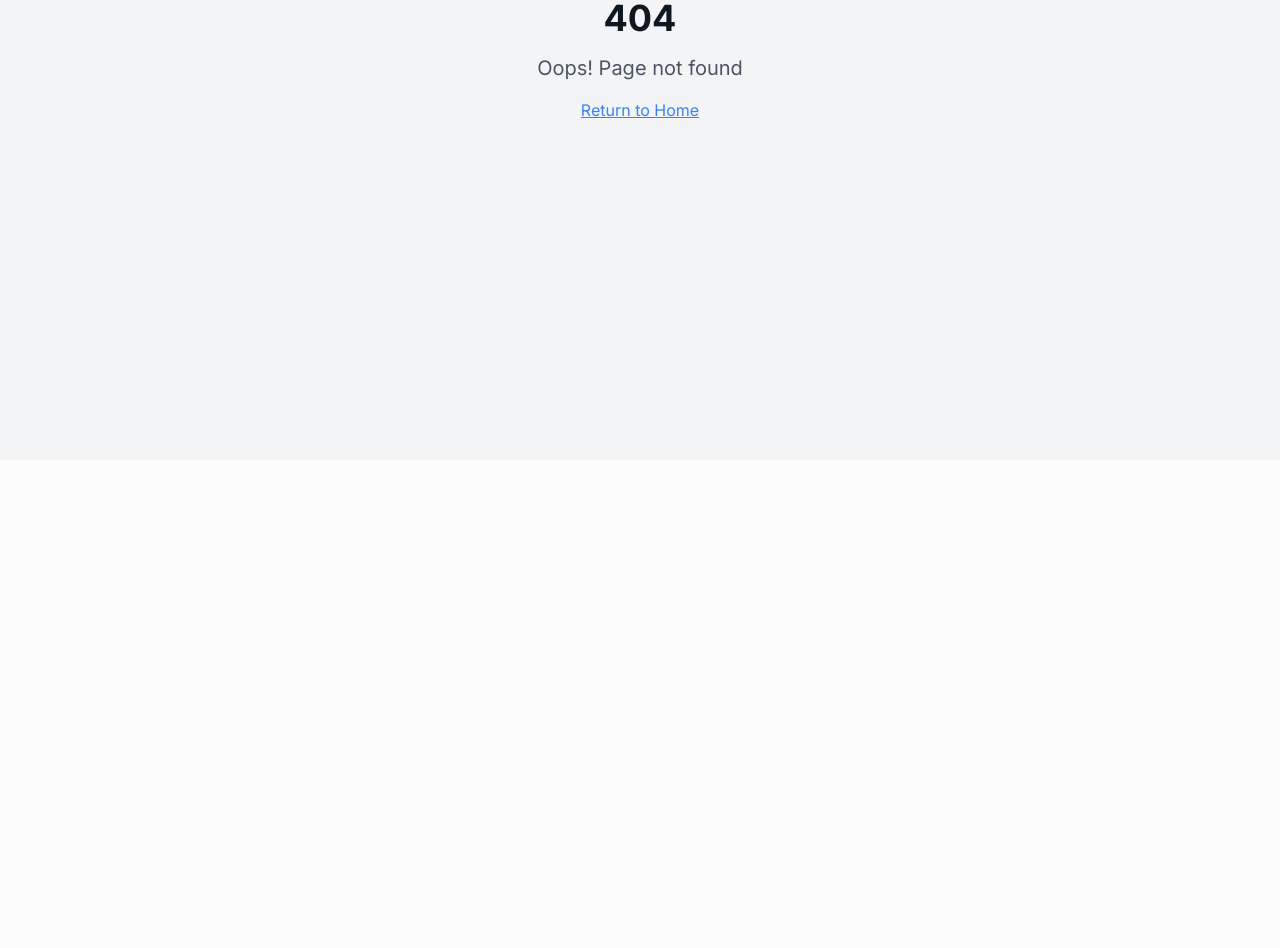
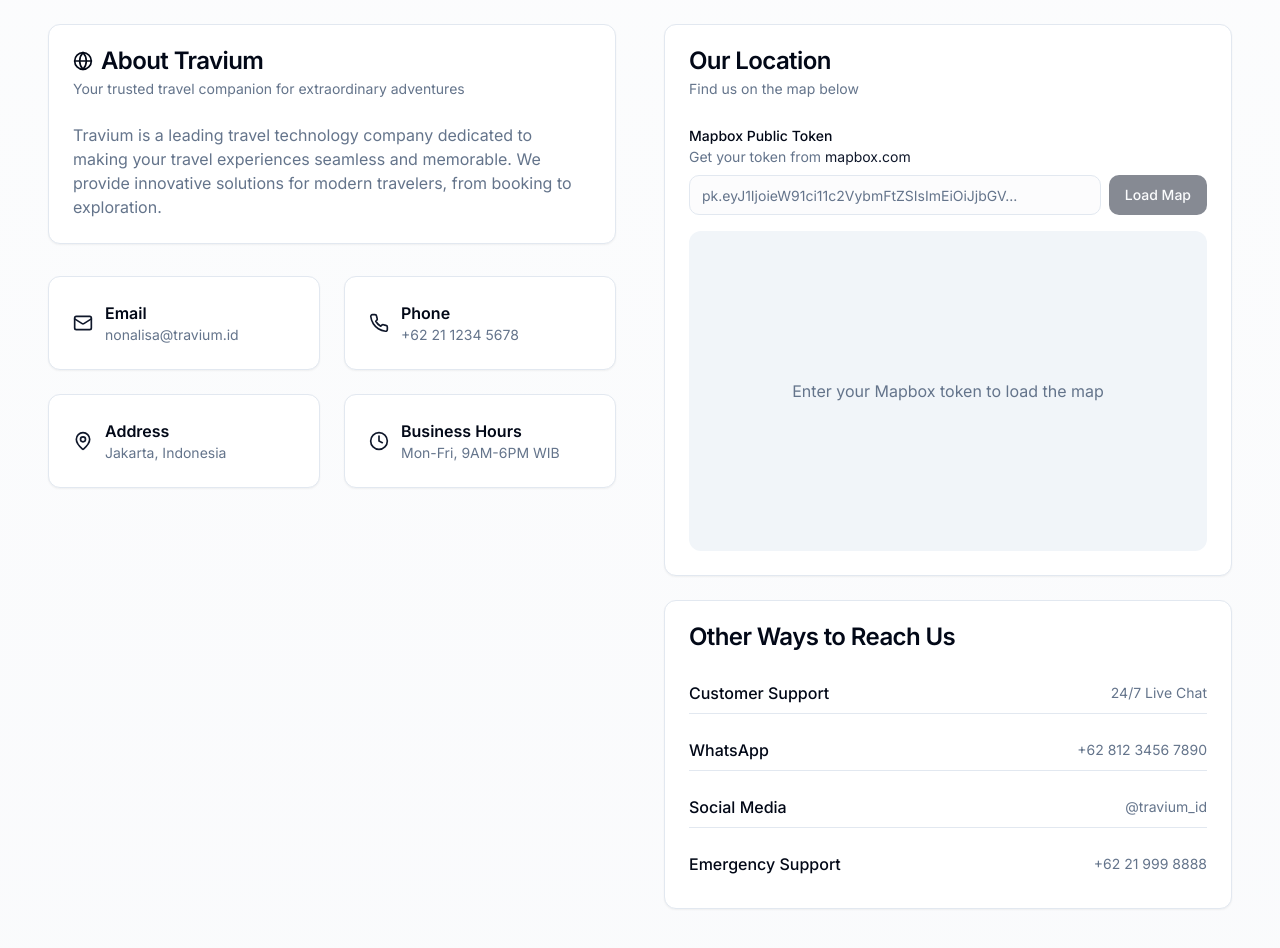
Before and after one commit to mahaengine/glow-convert-sell-919, a React (Vite) app: page /contact in a window 1280 px wide. Before the commit this address had no page. Shown: the part 340-1288 px from the top of the page. Before the commit the page ends 800 px from the top, so only its background shows below. Built offline with nearby package versions, Linux system fonts and the light colour scheme.

Commit message:
Add Contact Us page

```diff
--- a/package.json
+++ b/package.json
@@ -48,6 +48,7 @@
     "framer-motion": "^12.4.11",
     "input-otp": "^1.2.4",
     "lucide-react": "^0.462.0",
+    "mapbox-gl": "^3.15.0",
     "next-themes": "^0.3.0",
     "react": "^18.3.1",
     "react-day-picker": "^8.10.1",
--- a/src/App.tsx
+++ b/src/App.tsx
@@ -6,6 +6,7 @@ import { BrowserRouter, Routes, Route } from "react-router-dom";
 import Index from "./pages/Index";
 import Features from "./pages/Features";
 import FAQ from "./pages/FAQ";
+import ContactUs from "./pages/ContactUs";
 import NotFound from "./pages/NotFound";
 
 const queryClient = new QueryClient();
@@ -20,6 +21,7 @@ const App = () => (
           <Route path="/" element={<Index />} />
           <Route path="/features" element={<Features />} />
           <Route path="/faq" element={<FAQ />} />
+          <Route path="/contact" element={<ContactUs />} />
           {/* ADD ALL CUSTOM ROUTES ABOVE THE CATCH-ALL "*" ROUTE */}
           <Route path="*" element={<NotFound />} />
         </Routes>
--- a/src/components/Navbar.tsx
+++ b/src/components/Navbar.tsx
@@ -47,7 +47,7 @@ const Navbar = () => {
           <a href="/faq" className="text-convrt-dark-blue/80 hover:text-convrt-dark-blue font-medium transition-colors">
             FAQ
           </a>
-          <a href="#contact" className="text-convrt-dark-blue/80 hover:text-convrt-dark-blue font-medium transition-colors">
+          <a href="/contact" className="text-convrt-dark-blue/80 hover:text-convrt-dark-blue font-medium transition-colors">
             Contact Us
           </a>
           <a href="#cta" className="button-primary">
@@ -90,7 +90,7 @@ const Navbar = () => {
               FAQ
             </a>
             <a
-              href="#contact"
+              href="/contact"
               className="text-convrt-dark-blue/80 hover:text-convrt-dark-blue font-medium transition-colors"
               onClick={() => setIsMobileMenuOpen(false)}
             >
--- /dev/null
+++ b/src/pages/ContactUs.tsx
@@ -0,0 +1,210 @@
+import React, { useEffect, useRef, useState } from 'react';
+import mapboxgl from 'mapbox-gl';
+import 'mapbox-gl/dist/mapbox-gl.css';
+import { Card, CardContent, CardDescription, CardHeader, CardTitle } from "@/components/ui/card";
+import { Input } from "@/components/ui/input";
+import { Label } from "@/components/ui/label";
+import { Button } from "@/components/ui/button";
+import { MapPin, Phone, Mail, Clock, Globe } from "lucide-react";
+
+const ContactUs = () => {
+  const mapContainer = useRef<HTMLDivElement>(null);
+  const map = useRef<mapboxgl.Map | null>(null);
+  const [mapboxToken, setMapboxToken] = useState('');
+  const [mapInitialized, setMapInitialized] = useState(false);
+
+  const initializeMap = () => {
+    if (!mapContainer.current || !mapboxToken) return;
+
+    mapboxgl.accessToken = mapboxToken;
+
+    map.current = new mapboxgl.Map({
+      container: mapContainer.current,
+      style: 'mapbox://styles/mapbox/streets-v12',
+      center: [106.8456, -6.2088], // Jakarta coordinates
+      zoom: 12
+    });
+
+    // Add marker for office location
+    new mapboxgl.Marker()
+      .setLngLat([106.8456, -6.2088])
+      .addTo(map.current);
+
+    // Add navigation controls
+    map.current.addControl(new mapboxgl.NavigationControl(), 'top-right');
+
+    setMapInitialized(true);
+  };
+
+  useEffect(() => {
+    return () => {
+      map.current?.remove();
+    };
+  }, []);
+
+  return (
+    <div className="min-h-screen bg-gradient-to-b from-background to-secondary/20">
+      {/* Hero Section */}
+      <section className="py-20 px-4">
+        <div className="container mx-auto text-center">
+          <h1 className="text-4xl md:text-6xl font-bold mb-6 bg-gradient-to-r from-primary to-primary/70 bg-clip-text text-transparent">
+            Contact Us
+          </h1>
+          <p className="text-xl text-muted-foreground max-w-3xl mx-auto">
+            Get in touch with our team. We're here to help and answer any questions you might have.
+          </p>
+        </div>
+      </section>
+
+      {/* Contact Information */}
+      <section className="py-16 px-4">
+        <div className="container mx-auto">
+          <div className="grid grid-cols-1 lg:grid-cols-2 gap-12">
+            {/* Contact Details */}
+            <div className="space-y-8">
+              <Card>
+                <CardHeader>
+                  <CardTitle className="flex items-center gap-2">
+                    <Globe className="w-5 h-5" />
+                    About Travium
+                  </CardTitle>
+                  <CardDescription>
+                    Your trusted travel companion for extraordinary adventures
+                  </CardDescription>
+                </CardHeader>
+                <CardContent>
+                  <p className="text-muted-foreground">
+                    Travium is a leading travel technology company dedicated to making your travel experiences seamless and memorable.
+                    We provide innovative solutions for modern travelers, from booking to exploration.
+                  </p>
+                </CardContent>
+              </Card>
+
+              <div className="grid grid-cols-1 sm:grid-cols-2 gap-6">
+                <Card>
+                  <CardContent className="pt-6">
+                    <div className="flex items-center space-x-3">
+                      <Mail className="w-5 h-5 text-primary" />
+                      <div>
+                        <p className="font-semibold">Email</p>
+                        <p className="text-sm text-muted-foreground">nonalisa@travium.id</p>
+                      </div>
+                    </div>
+                  </CardContent>
+                </Card>
+
+                <Card>
+                  <CardContent className="pt-6">
+                    <div className="flex items-center space-x-3">
+                      <Phone className="w-5 h-5 text-primary" />
+                      <div>
+                        <p className="font-semibold">Phone</p>
+                        <p className="text-sm text-muted-foreground">+62 21 1234 5678</p>
+                      </div>
+                    </div>
+                  </CardContent>
+                </Card>
+
+                <Card>
+                  <CardContent className="pt-6">
+                    <div className="flex items-center space-x-3">
+                      <MapPin className="w-5 h-5 text-primary" />
+                      <div>
+                        <p className="font-semibold">Address</p>
+                        <p className="text-sm text-muted-foreground">Jakarta, Indonesia</p>
+                      </div>
+                    </div>
+                  </CardContent>
+                </Card>
+
+                <Card>
+                  <CardContent className="pt-6">
+                    <div className="flex items-center space-x-3">
+                      <Clock className="w-5 h-5 text-primary" />
+                      <div>
+                        <p className="font-semibold">Business Hours</p>
+                        <p className="text-sm text-muted-foreground">Mon-Fri, 9AM-6PM WIB</p>
+                      </div>
+                    </div>
+                  </CardContent>
+                </Card>
+              </div>
+            </div>
+
+            {/* Map Section */}
+            <div className="space-y-6">
+              <Card>
+                <CardHeader>
+                  <CardTitle>Our Location</CardTitle>
+                  <CardDescription>
+                    Find us on the map below
+                  </CardDescription>
+                </CardHeader>
+                <CardContent>
+                  {!mapInitialized && (
+                    <div className="space-y-4 mb-4">
+                      <div>
+                        <Label htmlFor="mapbox-token">Mapbox Public Token</Label>
+                        <p className="text-sm text-muted-foreground mb-2">
+                          Get your token from <a href="https://mapbox.com/" target="_blank" rel="noopener noreferrer" className="text-primary hover:underline">mapbox.com</a>
+                        </p>
+                        <div className="flex gap-2">
+                          <Input
+                            id="mapbox-token"
+                            type="text"
+                            placeholder="pk.eyJ1IjoieW91ci11c2VybmFtZSIsImEiOiJjbGV..."
+                            value={mapboxToken}
+                            onChange={(e) => setMapboxToken(e.target.value)}
+                          />
+                          <Button onClick={initializeMap} disabled={!mapboxToken}>
+                            Load Map
+                          </Button>
+                        </div>
+                      </div>
+                    </div>
+                  )}
+
+                  <div
+                    ref={mapContainer}
+                    className={`w-full h-80 rounded-lg ${!mapInitialized ? 'bg-muted flex items-center justify-center' : ''}`}
+                  >
+                    {!mapInitialized && (
+                      <p className="text-muted-foreground">Enter your Mapbox token to load the map</p>
+                    )}
+                  </div>
+                </CardContent>
+              </Card>
+
+              {/* Additional Contact Options */}
+              <Card>
+                <CardHeader>
+                  <CardTitle>Other Ways to Reach Us</CardTitle>
+                </CardHeader>
+                <CardContent className="space-y-4">
+                  <div className="flex justify-between items-center py-2 border-b">
+                    <span className="font-medium">Customer Support</span>
+                    <span className="text-sm text-muted-foreground">24/7 Live Chat</span>
+                  </div>
+                  <div className="flex justify-between items-center py-2 border-b">
+                    <span className="font-medium">WhatsApp</span>
+                    <span className="text-sm text-muted-foreground">+62 812 3456 7890</span>
+                  </div>
+                  <div className="flex justify-between items-center py-2 border-b">
+                    <span className="font-medium">Social Media</span>
+                    <span className="text-sm text-muted-foreground">@travium_id</span>
+                  </div>
+                  <div className="flex justify-between items-center py-2">
+                    <span className="font-medium">Emergency Support</span>
+                    <span className="text-sm text-muted-foreground">+62 21 999 8888</span>
+                  </div>
+                </CardContent>
+              </Card>
+            </div>
+          </div>
+        </div>
+      </section>
+    </div>
+  );
+};
+
+export default ContactUs;
```
Also changed, not shown: 1 other file (tests, documents, lock files or other folders).
